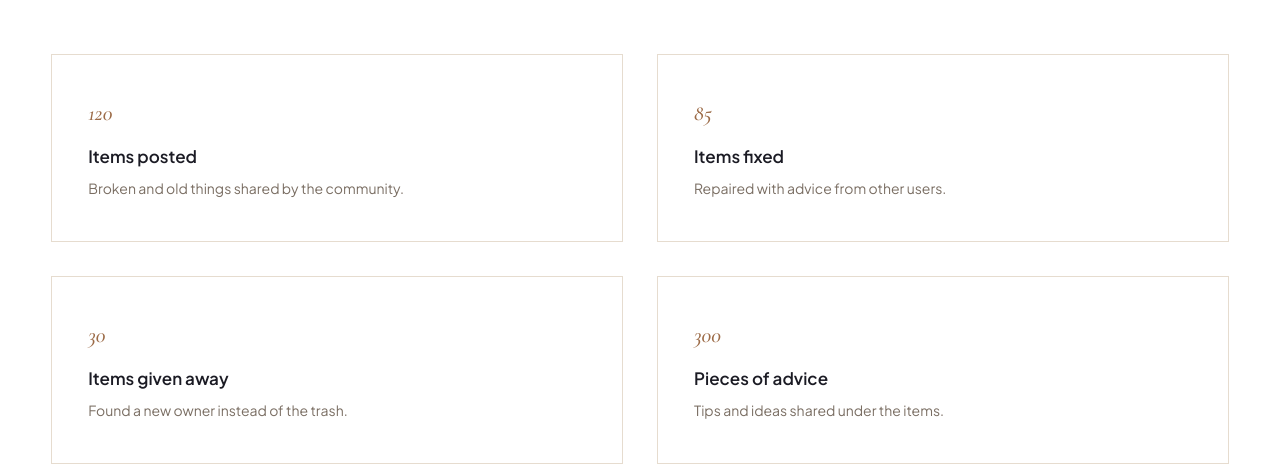
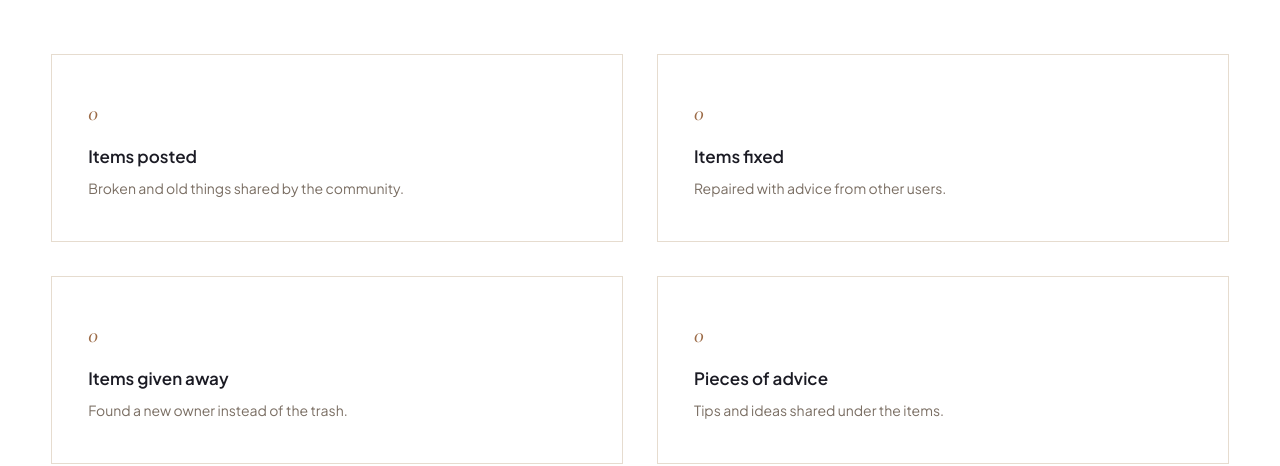
Before and after one commit to SimonaShalevaa/dont-throw-repair, a React (Vite) app: page /repair-tips in a window 1280 px wide. Shown: the part 3189-3655 px from the top of the page. Built offline with nearby package versions, Linux system fonts and the light colour scheme; no server answers; the database is empty.

Commit message:
Show real community stats on repair tips page

```diff
--- a/src/components/atelier/Atelier.jsx
+++ b/src/components/atelier/Atelier.jsx
@@ -1,9 +1,24 @@
-import { useEffect } from "react";
+import { useEffect, useState } from "react";
 import { Link, useLocation } from "react-router";
+import request from "../../utils/request";
 import "./atelier.css";
 
 export default function Atelier() {
   const location = useLocation();
+  const [stats, setStats] = useState(null);
+
+  useEffect(() => {
+    Promise.all([request("items?select=status"), request("offers?select=id")])
+      .then(([items, offers]) => {
+        setStats({
+          posted: items.length,
+          fixed: items.filter((item) => item.status === "fixed").length,
+          given: items.filter((item) => item.status === "given").length,
+          offers: offers.length,
+        });
+      })
+      .catch(() => setStats(null));
+  }, []);
 
   useEffect(() => {
     if (location.hash) {
@@ -151,28 +166,28 @@ export default function Atelier() {
               </div>
               <div className="awards-grid">
                 <div className="award-cell reveal">
-                  <span className="award-year">120</span>
+                  <span className="award-year">{stats ? stats.posted : "–"}</span>
                   <h3>Items posted</h3>
                   <p>
                     Broken and old things shared by the community.
                   </p>
                 </div>
                 <div className="award-cell reveal">
-                  <span className="award-year">85</span>
+                  <span className="award-year">{stats ? stats.fixed : "–"}</span>
                   <h3>Items fixed</h3>
                   <p>
                     Repaired with advice from other users.
                   </p>
                 </div>
                 <div className="award-cell reveal">
-                  <span className="award-year">30</span>
+                  <span className="award-year">{stats ? stats.given : "–"}</span>
                   <h3>Items given away</h3>
                   <p>
                     Found a new owner instead of the trash.
                   </p>
                 </div>
                 <div className="award-cell reveal">
-                  <span className="award-year">300</span>
+                  <span className="award-year">{stats ? stats.offers : "–"}</span>
                   <h3>Pieces of advice</h3>
                   <p>
                     Tips and ideas shared under the items.
```
